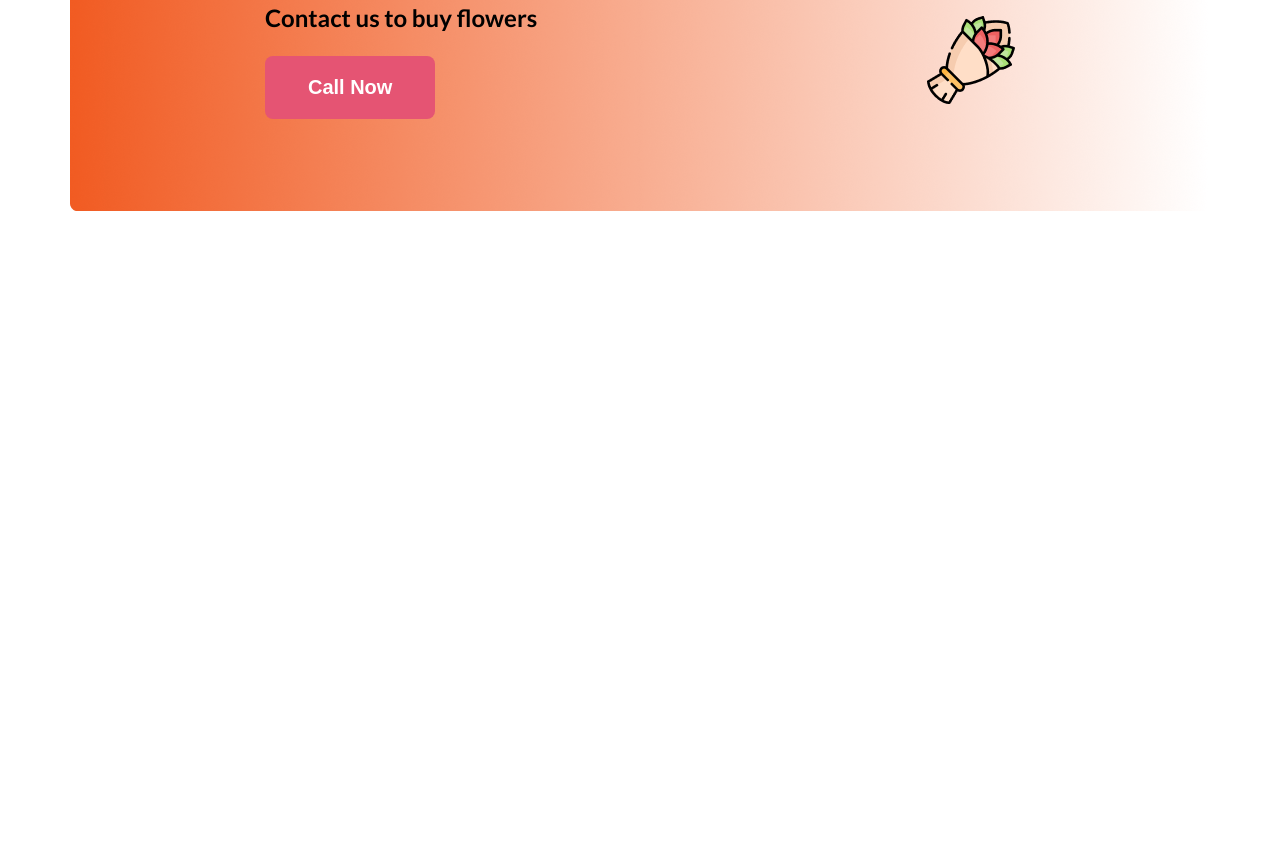
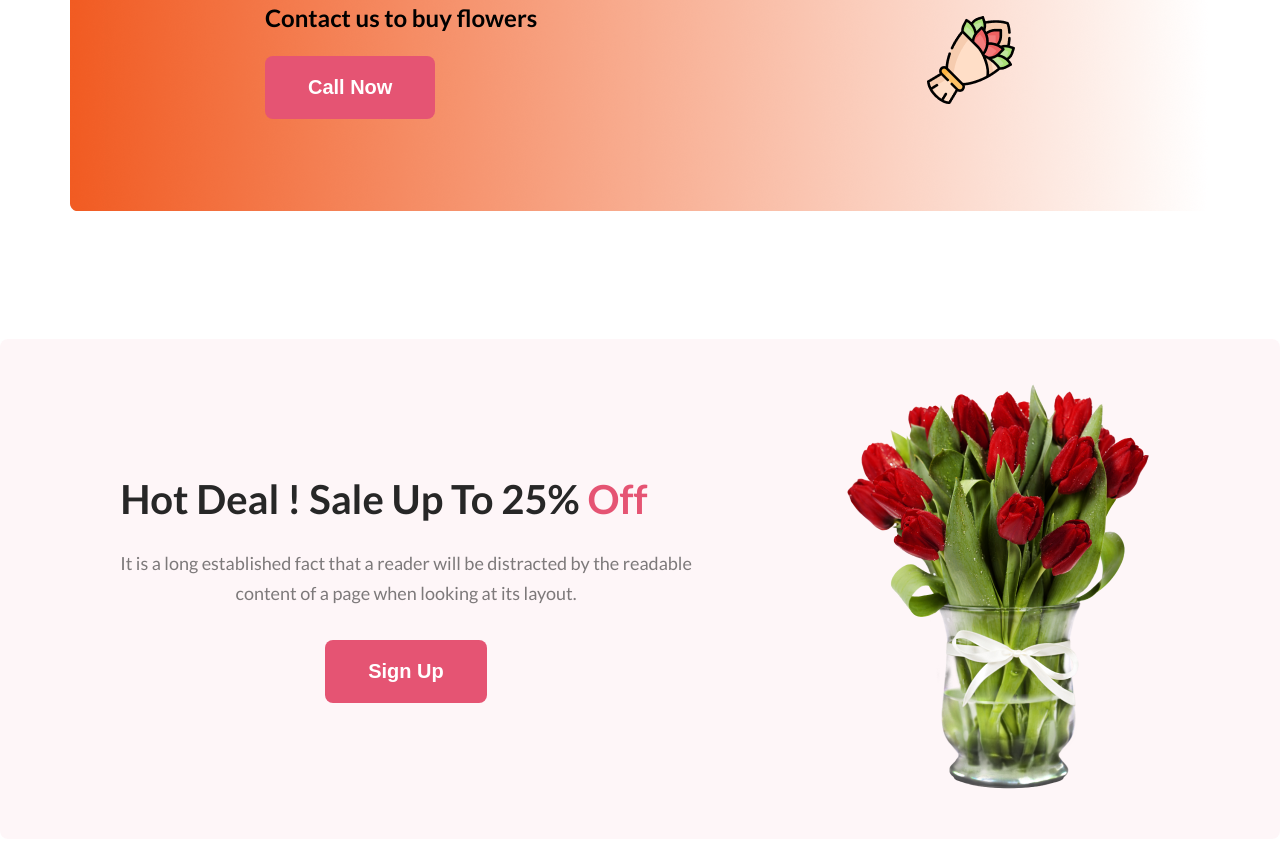
Before and after one commit to Irfankhan20/alhamdulillah-first-assingment-done, a plain HTML site: page index.html in a window 1280 px wide. Shown: the part 1886-2728 px from the top of the page. Before the commit the page ends 2225 px from the top, so only its background shows below. Drawn offline with Linux system fonts and the light colour scheme; a web font is replaced by a local one.

Commit message:
alhamdulillah hot deal section done

```diff
--- a/index.html
+++ b/index.html
@@ -79,6 +79,21 @@
                 </div>
             </section>
 
+            <!-- Hot Deal ! Sale Up To 25% Off section  -->
+            <section>
+                <div class="hotdeal-container">
+                    <div class="hotdeal-information">
+                        <h2 class="htodeal-title">Hot Deal ! Sale Up To 25% <span class="htodeal-special">Off</span> </h2>
+                        <p class="hotdeal-description">It is a long established fact that a reader will be distracted by the readable <br> content of a page when looking at its layout.</p>
+                        <div class="signup-btn">
+                        <button class="primary-btn">Sign Up</button>
+                    </div>
+                    </div>
+                    <div>
+                        <img src="Flower Asset/pngwing 8.png" alt="">
+                    </div>
+                </div>
+            </section>
 
     </main>
     <footer></footer>
--- a/styles/style.css
+++ b/styles/style.css
@@ -134,3 +134,36 @@ height: 450px;
 .probad-bakko{
     padding-bottom: 24px;
 }
+/* Hot Deal ! Sale Up To 25% Off section styles */
+.hotdeal-container{
+    display: flex;
+    justify-content: center;
+    width: 100%;
+    gap: 150px;
+    border-radius: 8px;
+    background: rgba(229, 84, 115, 0.05);
+    margin-bottom: 125px;
+    height: 500px;
+    align-items: center;
+}
+.htodeal-title{
+    color: #272727;
+    font-size: 40px;
+    font-weight: 800;
+    padding-bottom: 25px;
+}
+.hotdeal-description{
+    color: rgba(39, 39, 39, 0.60);
+text-align: center;
+font-size: 18px;
+font-weight: 400;
+line-height: 30px;
+}
+.signup-btn{
+    text-align: center;
+    margin-top: 32px;
+}
+.htodeal-special{
+    color: #E55473;
+
+}
```
